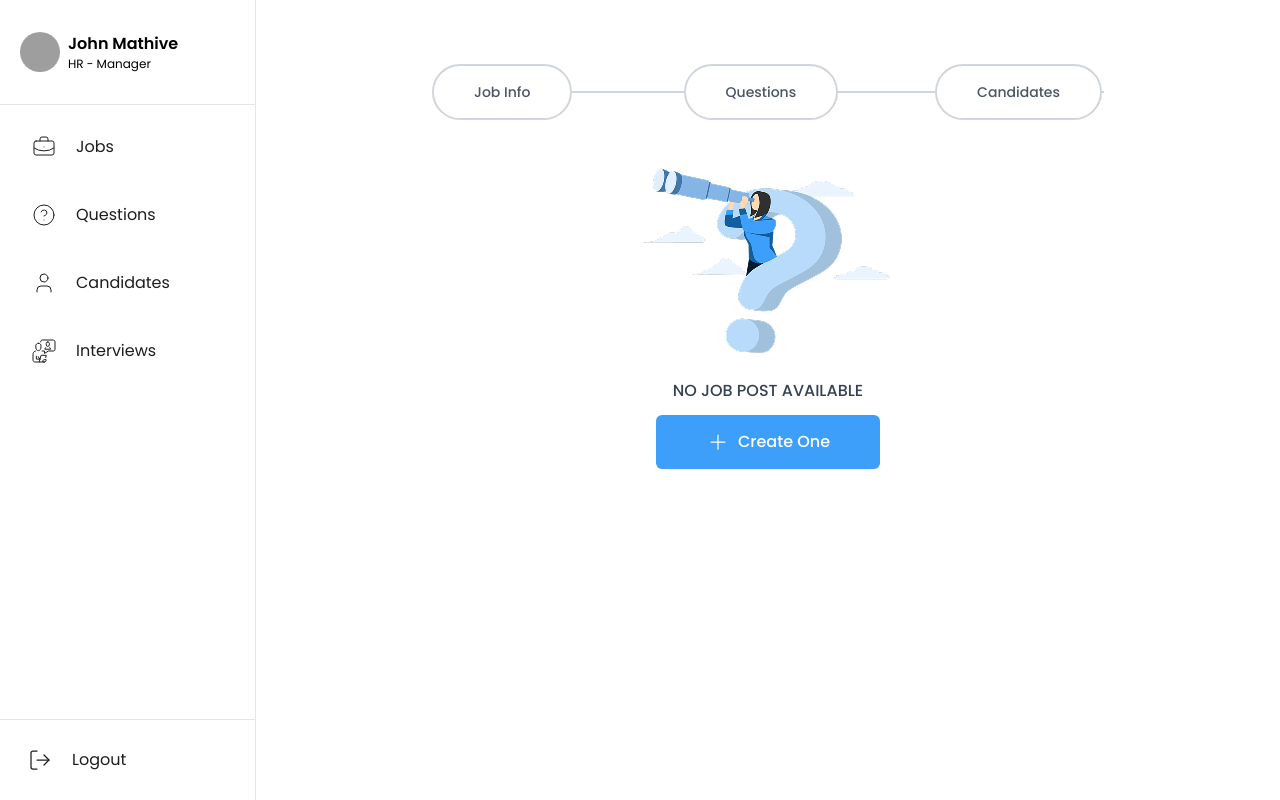
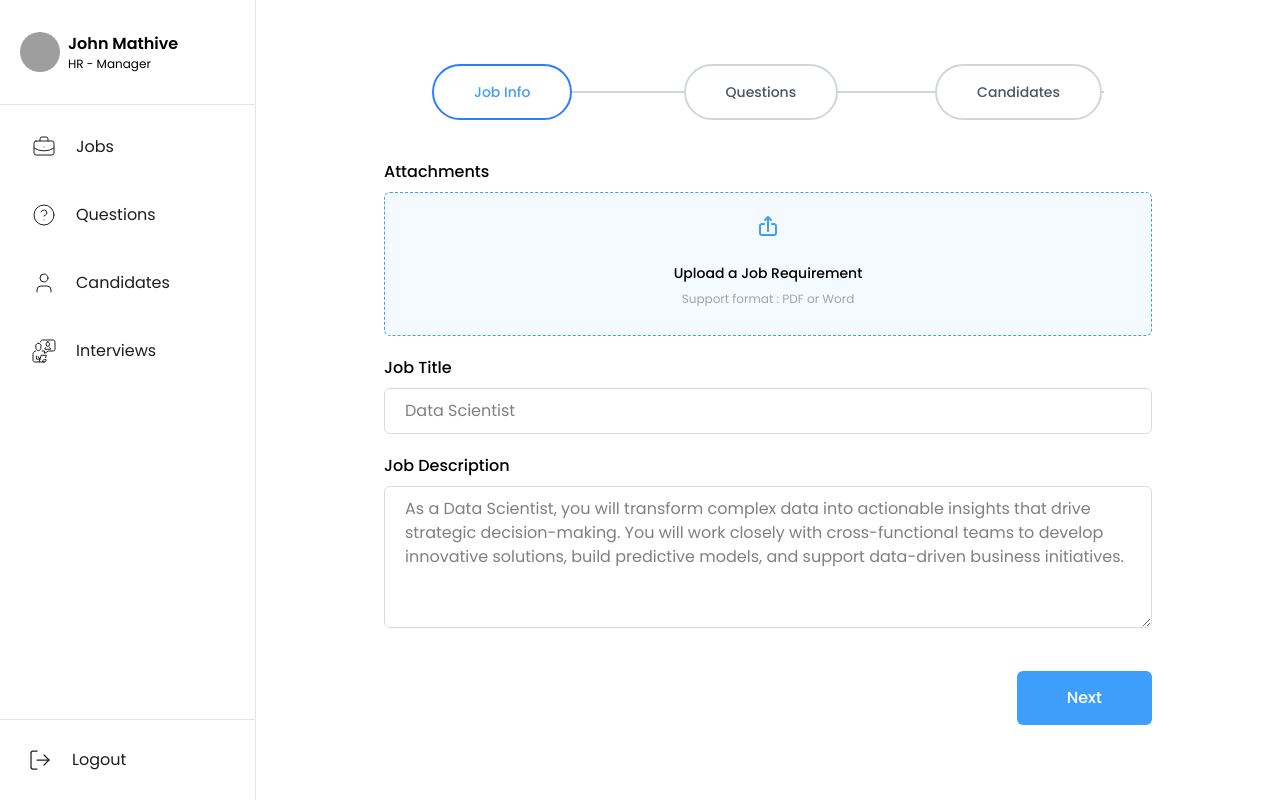
Before and after one commit to Nanthakumar-Cueverz/Job-Dashboard-Management, a React (Vite) app: page /create-job in a window 1280 px wide. Built offline with nearby package versions, Linux system fonts and the light colour scheme; grey boxes are pictures that could not be loaded; the HTML template or start-up script is replaced by a standard one.

Commit message:
Updating a Empty sections

```diff
--- /dev/null
+++ b/src/components/common/EmptySection.jsx
@@ -0,0 +1,19 @@
+import React from 'react';
+import empty from '@images/empty-icon.png';
+import AddIcon from '@icons/plus.svg?react';
+const EmptySection = () => {
+    return (
+        <div className='flex flex-col items-center justify-center'>
+            <div className='text-center flex flex-col items-center justify-center'>
+                <img src={empty} alt='No Jobs' className='mb-4' />
+                <p className='text-gray-700 font-medium'>NO JOB POST AVAILABLE</p>
+                <a href='/create-job' className='btn-fill flex items-center gap-2 mt-3'>
+                    <AddIcon />
+                    Create One
+                </a>
+            </div>
+        </div>
+    );
+};
+
+export default EmptySection;
--- a/src/pages/Dashboard.jsx
+++ b/src/pages/Dashboard.jsx
@@ -1,6 +1,5 @@
 import React, { useEffect, useState } from 'react';
 import Check from '@icons/check.svg?react';
-import empty from '../assets/images/empty-icon.png';
 import AddIcon from '@icons/plus.svg?react';
 import UploadFiles from '../components/common/UploadFiles';
 import Input from '../components/common/Input';
@@ -14,15 +13,11 @@ import { data, Sectioncolumns } from '../Content';
 import ReusableDataTable from '../components/common/ReusableDataTable';
 import CloseIcon from '../assets/icons/x.svg?react';
 const Dashboard = () => {
-    const [currentStep, setCurrentStep] = useState(0);
+    const [currentStep, setCurrentStep] = useState(1);
     return (
         <div className='py-10'>
             <Steps currentStep={currentStep} />
-            {currentStep === 0 ? (
-                <EmptySection setCurrentStep={setCurrentStep} />
-            ) : (
-                <StepContent currentStep={currentStep} setCurrentStep={setCurrentStep} />
-            )}
+            <StepContent currentStep={currentStep} setCurrentStep={setCurrentStep} />
         </div>
     );
 };
@@ -32,7 +27,6 @@ export default Dashboard;
 // 📌 Step Indicator Component
 const Steps = ({ currentStep }) => {
     const stepsItems = ['Job Info', 'Questions', 'Candidates'];
-
     return (
         <div className='max-w-2xl mx-auto px-4 md:px-0'>
             <ul aria-label='Steps' className='flex items-center text-gray-600 font-medium'>
@@ -131,15 +125,13 @@ const Questions = () => {
     const [selectedQuestions, setSelectedQuestions] = useState([]);
     const [isQuestionsImported, setIsQuestionsImported] = useState(false);
     const [isLoading, setIsLoading] = useState(false); // Initially false
-
-    // Load questions from sessionStorage when component mounts
     useEffect(() => {
         const storedQuestions = sessionStorage.getItem('selectedQuestions');
         if (storedQuestions) {
             setSelectedQuestions(JSON.parse(storedQuestions));
             setIsQuestionsImported(true);
         }
-    }, []); // Run only on initial render
+    }, []);
     useEffect(() => {
         if (generateQuestionsModal) {
             setIsLoading(true);
@@ -362,21 +354,3 @@ const ImportedQuestions = ({ onClose }) => {
         </div>
     );
 };
-// 📌 Empty Section (Initial State)
-const EmptySection = ({ setCurrentStep }) => {
-    return (
-        <div className='flex flex-col items-center justify-center'>
-            <div className='text-center flex flex-col items-center justify-center'>
-                <img src={empty} alt='No Jobs' className='mb-4' />
-                <p className='text-gray-700 font-medium'>NO JOB POST AVAILABLE</p>
-                <button
-                    className='btn-fill flex items-center gap-2 mt-3'
-                    onClick={() => setCurrentStep(1)}
-                >
-                    <AddIcon />
-                    Create One
-                </button>
-            </div>
-        </div>
-    );
-};
--- a/src/pages/Jobs.jsx
+++ b/src/pages/Jobs.jsx
@@ -5,6 +5,7 @@ import Pagination from '../components/common/Pagination';
 import jobListings from '../Content.jsx';
 import PostJobCommon from '../components/common/PostJobCommon.jsx';
 import { useNavigate } from 'react-router-dom';
+import EmptySection from '../components/common/EmptySection.jsx';
 
 const colorClasses = {
     gray: 'bg-gray-800',
@@ -23,6 +24,7 @@ const Jobs = () => {
     const totalPages = Math.ceil(jobListings.length / jobsPerPage);
     return (
         <div className='py-10 px-10'>
+            {jobListings.length > 0 ? (
                 <div>
                     <PostJobCommon url='/create-job' />
                     <div>
@@ -34,6 +36,9 @@ const Jobs = () => {
                         />
                     </div>
                 </div>
+            ) : (
+                <EmptySection />
+            )}
         </div>
     );
 };
```
Lines whose indentation alone changed are shown as unchanged.
